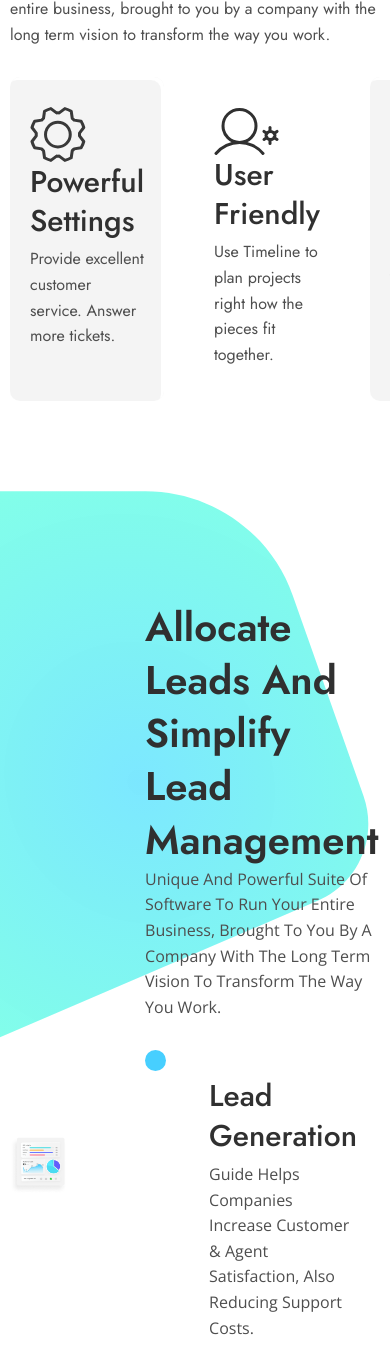
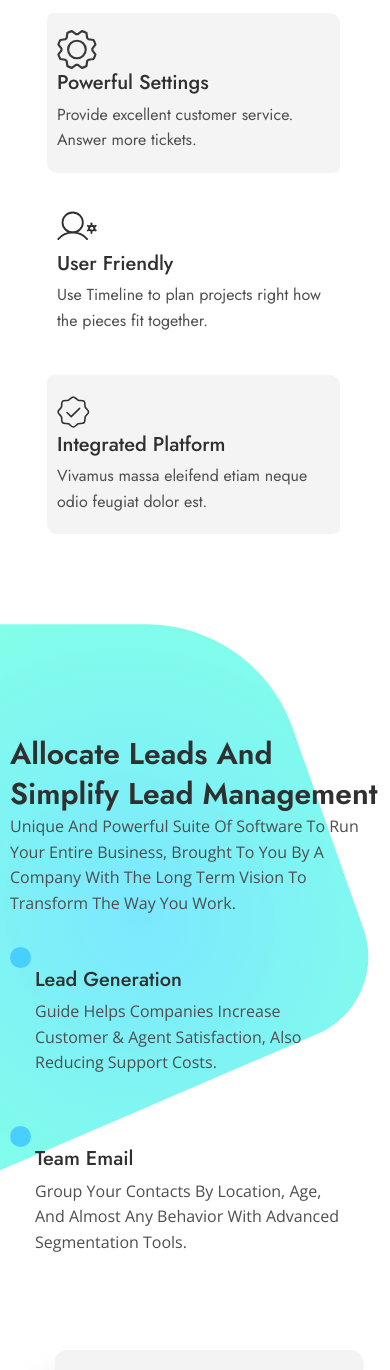
Before and after one commit to progdidi/CRM, a website: page app/index.html in a window 390 px wide. Shown: the part 1394-2764 px from the top of the page. Drawn offline with nearby package versions, Linux system fonts and the light colour scheme; a web font is replaced by a local one.

Commit message:
feat: add media styles

```diff
--- a/app/index.html
+++ b/app/index.html
@@ -122,7 +122,7 @@
         <div class="container">
             <div class="help__inner">
                 <div class="help__info">
-                    <h3 class="help__info-title">Ways a project management tool can help your team</h3>
+                    <h3 class="help__info-title section__title">Ways a project management tool can help your team</h3>
                     <p class="help__info-text">Unique and powerful suite of software to run your entire business, brought to you by a company with the long term vision to transform the way you work.</p>
                     <div class="help__items">
                         <div class="help__item">
--- a/app/scss/_global.scss
+++ b/app/scss/_global.scss
@@ -59,3 +59,16 @@ img {
     color: var(--black-color);
     margin-bottom: 6px;
 }
+
+@media (max-width: 600px) {
+    body {
+        font-size: 15px;
+    }
+    .section__title {
+        font-size: 30px;
+    }
+    .item__title {
+        font-size: 20px;
+        margin-bottom: 6px;
+    }
+}
--- a/app/scss/blocks/_allocate.scss
+++ b/app/scss/blocks/_allocate.scss
@@ -55,3 +55,19 @@
 
     }
 }
+
+@media (max-width: 700px) {
+    .allocate {
+        &__inner {
+            flex-direction: column-reverse;
+            gap: 40px;
+            .allocate__info {
+                .allocate__items {
+                    .allocate__item {
+                        padding: 20px 25px;
+                    }
+                }
+            }
+        }
+    }
+}
--- a/app/scss/blocks/_features.scss
+++ b/app/scss/blocks/_features.scss
@@ -54,3 +54,31 @@
         }
     }
 }
+
+@media (max-width: 700px) {
+    .features {
+        &__items {
+            gap: 18px;
+            .features__item {
+                padding: 20px 10px;
+                .features__icon {
+                    width: 40px;
+                    height: 40px;
+                }
+            }
+        }
+    }
+}
+
+@media (max-width: 600px) {
+    .features {
+        &__items {
+            display: flex;
+            flex-direction: column;
+            .features__item {
+                max-width: 80%;
+                margin: 0 auto;
+            }
+        }
+    }
+}
```
Also changed, not shown: app/css/style.min.css.
